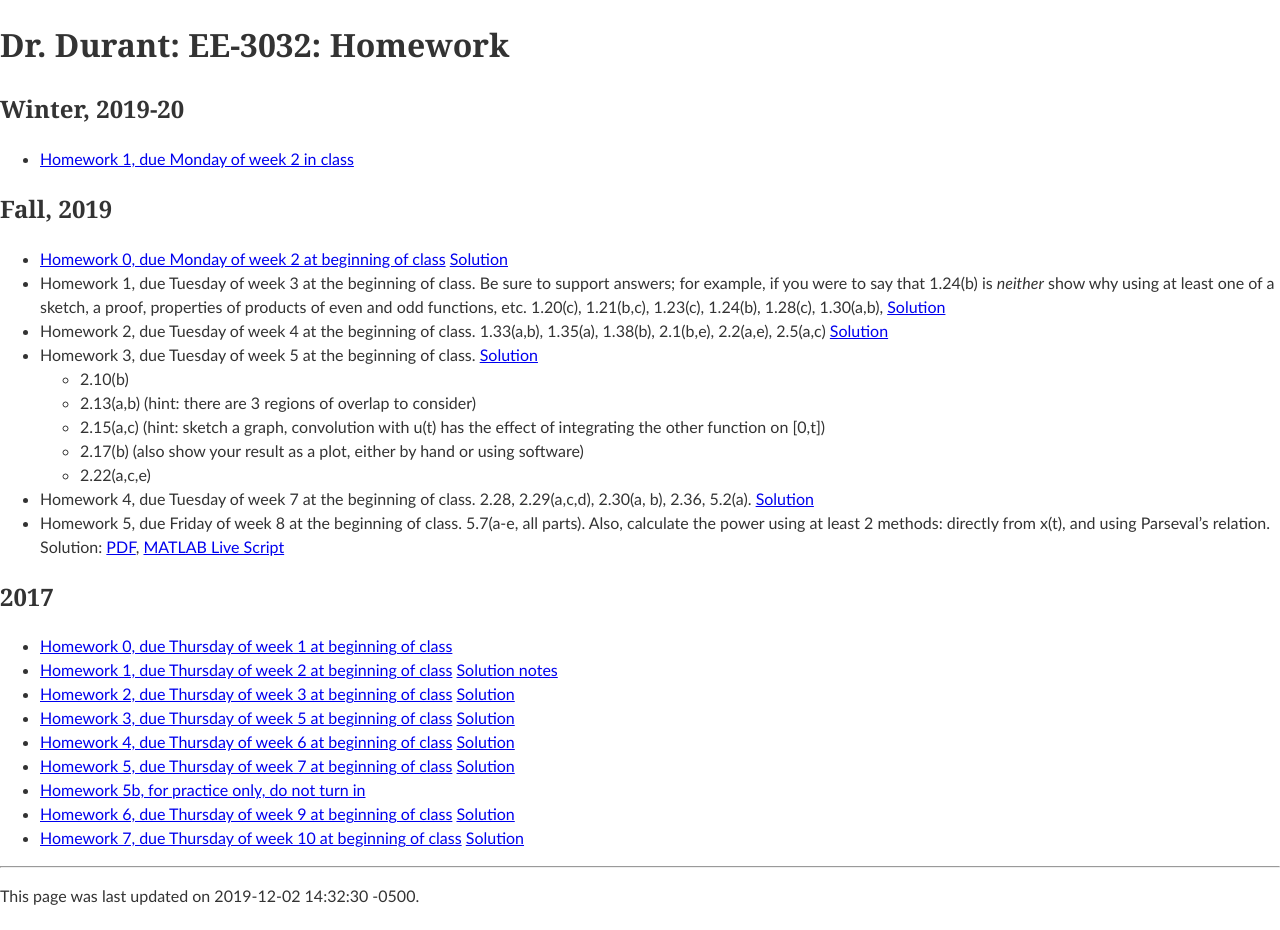
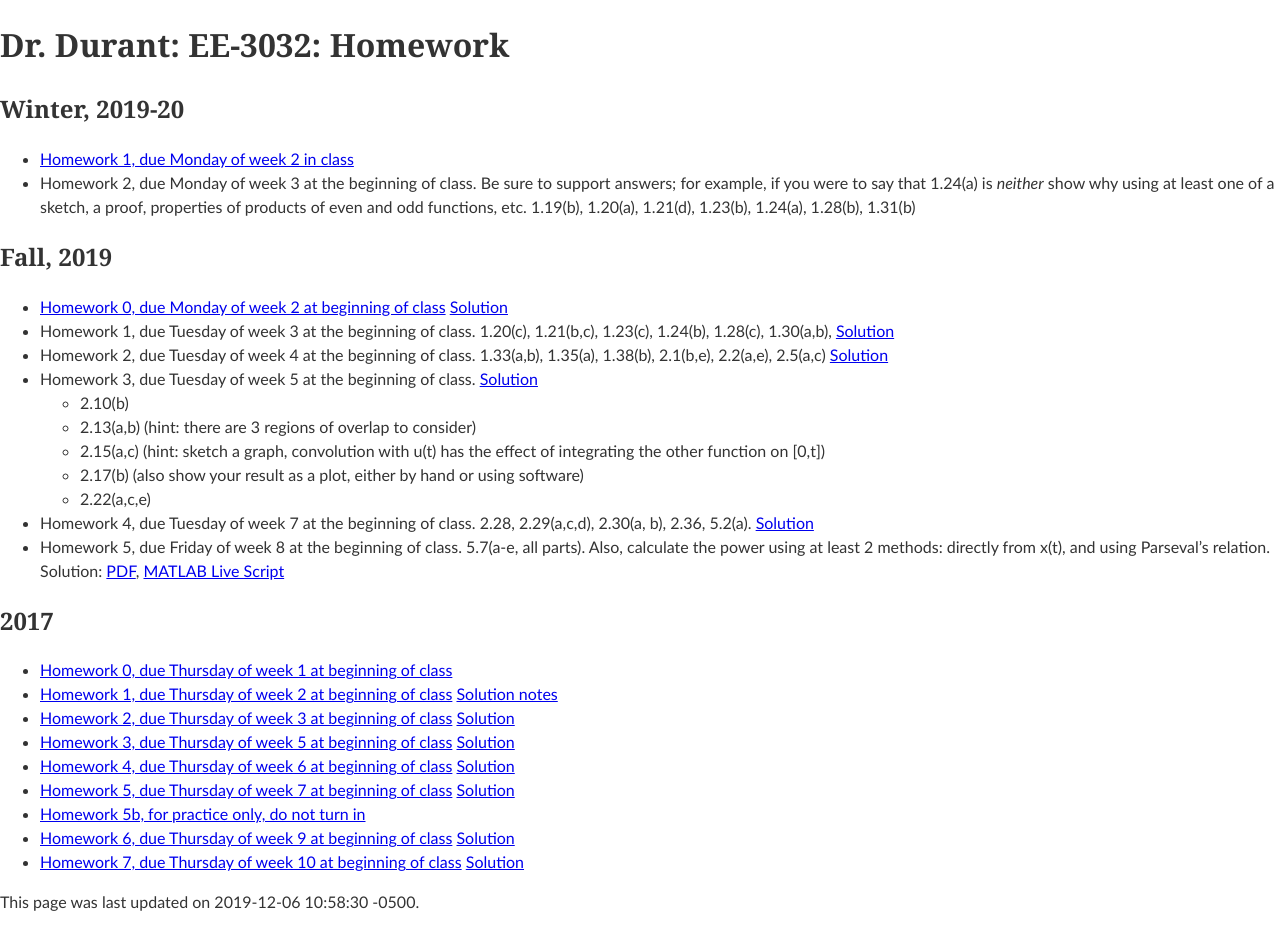
Before and after one commit to edurant/edurant.github.io, a Jekyll site: the page built from courses/ee3032/hw/index.md, in a window 1280 px wide. Built offline with Jekyll 4.4.1, drawn with Linux system fonts in a browser that asks for light colours.

Commit message:
ee3032 hw2, due M of wk 3

```diff
--- a/courses/ee3032/hw/index.md
+++ b/courses/ee3032/hw/index.md
@@ -1,15 +1,17 @@
 ---
 title: "Dr. Durant: EE-3032: Homework"
-date: 2019-12-02 14:32:30 -0500
+date: 2019-12-06 10:58:30 -0500
 ---
 
 ## Winter, 2019-20
 * [Homework 1, due Monday of week 2 in class](hw1-w1920.pdf)
+* Homework 2, due Monday of week 3 at the beginning of class. Be sure to support answers; for example, if you were to say that 1.24(a) is *neither* show why using at least one of a sketch, a proof, properties of products of even and odd functions, etc. 1.19(b), 1.20(a), 1.21(d), 1.23(b), 1.24(a), 1.28(b), 1.31(b)
+
 
 ## Fall, 2019
 * <a href="hw0-f19.pdf">Homework 0, due Monday of week 2 at beginning of class</a> <a href="hw0-f19sol.pdf">Solution</a>
-* Homework 1, due Tuesday of week 3 at the beginning of class. Be sure to support answers; for example, if you were to say that 1.24(b) is *neither* show why using at least one of a sketch, a proof, properties of products of even and odd functions, etc. 1.20(c), 1.21(b,c), 1.23(c), 1.24(b), 1.28(c), 1.30(a,b),
-    <a href="hw1-f19sol.pdf">Solution</a>
+* Homework 1, due Tuesday of week 3 at the beginning of class. 1.20(c), 1.21(b,c), 1.23(c), 1.24(b), 1.28(c), 1.30(a,b),
+    [Solution](hw1-f19sol.pdf)
 * Homework 2, due Tuesday of week 4 at the beginning of class. 1.33(a,b), 1.35(a), 1.38(b), 2.1(b,e), 2.2(a,e), 2.5(a,c) <a href="hw2-f19sol.pdf">Solution</a>
 * Homework 3, due Tuesday of week 5 at the beginning of class. <a href="hw3-f19sol.pdf">Solution</a>
   * 2.10(b)
@@ -32,6 +34,4 @@ date: 2019-12-02 14:32:30 -0500
 * <a href="hw6-f17.pdf">Homework 6, due Thursday of week 9 at beginning of class</a> <a href="hw6-f17sol.pdf">Solution</a>
 * <a href="hw7-f17.pdf">Homework 7, due Thursday of week 10 at beginning of class</a> <a href="hw7-f17sol.pdf">Solution</a>
 
-<hr>
-
 This page was last updated on {{page.date}}.
```
